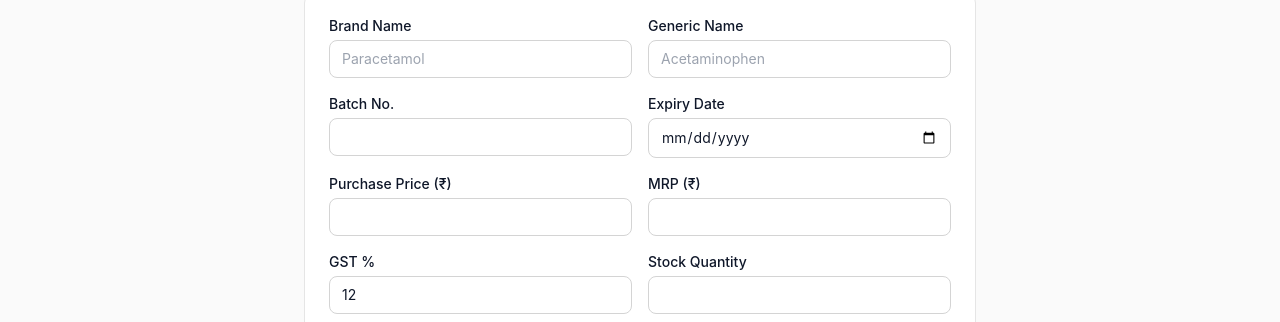
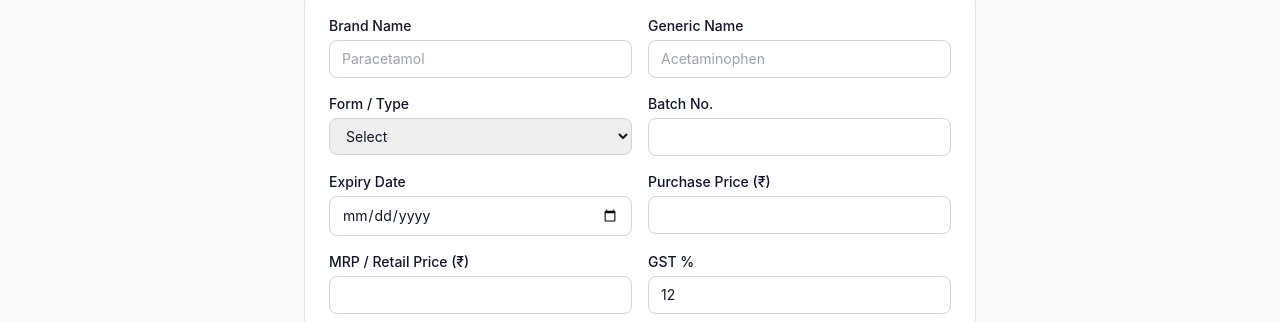
Before and after one commit to Aadisehgal/Dhanwantari67, a Next.js app: page /dashboard/pharmacy/new in a window 1280 px wide. Shown: the part 162-484 px from the top of the page. Built offline with nearby package versions, Linux system fonts and the light colour scheme; no server answers.

Commit message:
Add medicine form/type field, clarify MRP label as retail price

```diff
--- a/actions/pharmacy.ts
+++ b/actions/pharmacy.ts
@@ -8,6 +8,7 @@ import { revalidatePath } from "next/cache";
 export interface NewBatchInput {
   brandName: string;
   genericName?: string;
+  form?: string;
   batchNo: string;
   expiryDate: string;
   purchasePrice: number;
@@ -30,6 +31,7 @@ export async function createMedicineBatch(input: NewBatchInput) {
       branchId,
       brandName: input.brandName,
       genericName: input.genericName,
+      form: input.form || undefined,
       batchNo: input.batchNo,
       expiryDate: new Date(input.expiryDate),
       purchasePrice: input.purchasePrice,
--- a/app/dashboard/pharmacy/page.tsx
+++ b/app/dashboard/pharmacy/page.tsx
@@ -38,6 +38,7 @@ export default async function PharmacyPage({
           <thead className="bg-neutral-100 text-left dark:bg-neutral-800">
             <tr>
               <th className="p-3">Brand</th>
+              <th className="p-3">Form</th>
               <th className="p-3">Batch</th>
               <th className="p-3">Expiry</th>
               <th className="p-3">Stock</th>
@@ -49,6 +50,7 @@ export default async function PharmacyPage({
             {batches.map((b) => (
               <tr key={b.id} className="border-t border-neutral-100 dark:border-neutral-800">
                 <td className="p-3">{b.brandName} <span className="text-xs text-neutral-400">{b.genericName}</span></td>
+                <td className="p-3 text-neutral-500">{b.form ?? "—"}</td>
                 <td className="p-3">{b.batchNo}</td>
                 <td className="p-3">{new Date(b.expiryDate).toLocaleDateString()}</td>
                 <td className={`p-3 ${b.stockQty <= b.minStockQty ? "font-semibold text-status-alert" : ""}`}>{b.stockQty}</td>
--- a/components/pharmacy/MedicineBatchForm.tsx
+++ b/components/pharmacy/MedicineBatchForm.tsx
@@ -19,6 +19,7 @@ export function MedicineBatchForm() {
     const res = await createMedicineBatch({
       brandName: String(fd.get("brandName")),
       genericName: String(fd.get("genericName") ?? ""),
+      form: String(fd.get("form") ?? ""),
       batchNo: String(fd.get("batchNo")),
       expiryDate: String(fd.get("expiryDate")),
       purchasePrice: Number(fd.get("purchasePrice")),
@@ -66,6 +67,34 @@ export function MedicineBatchForm() {
         <input name="genericName" className="input" placeholder="Acetaminophen" />
       </label>
       <label className="block">
+        <span className="mb-1 block text-sm font-medium">Form / Type</span>
+        <select name="form" className="input" defaultValue="">
+          <option value="">Select</option>
+          <option>Tablet</option>
+          <option>Capsule</option>
+          <option>Syrup</option>
+          <option>Suspension</option>
+          <option>Injection</option>
+          <option>Drops</option>
+          <option>Cream</option>
+          <option>Ointment</option>
+          <option>Gel</option>
+          <option>Lotion</option>
+          <option>Powder</option>
+          <option>Inhaler</option>
+          <option>Spray</option>
+          <option>Syringe</option>
+          <option>Sachet</option>
+          <option>Solution</option>
+          <option>Mouthwash</option>
+          <option>Gargle</option>
+          <option>Shampoo</option>
+          <option>Soap</option>
+          <option>Toothpaste</option>
+          <option>Other</option>
+        </select>
+      </label>
+      <label className="block">
         <span className="mb-1 block text-sm font-medium">Batch No.</span>
         <input name="batchNo" required className="input" />
       </label>
@@ -78,7 +107,7 @@ export function MedicineBatchForm() {
         <input type="number" step="0.01" name="purchasePrice" required className="input" />
       </label>
       <label className="block">
-        <span className="mb-1 block text-sm font-medium">MRP (₹)</span>
+        <span className="mb-1 block text-sm font-medium">MRP / Retail Price (₹)</span>
         <input type="number" step="0.01" name="mrp" required className="input" />
       </label>
       <label className="block">
```
Also changed, not shown: 2 other files (tests, documents, lock files or other folders).
